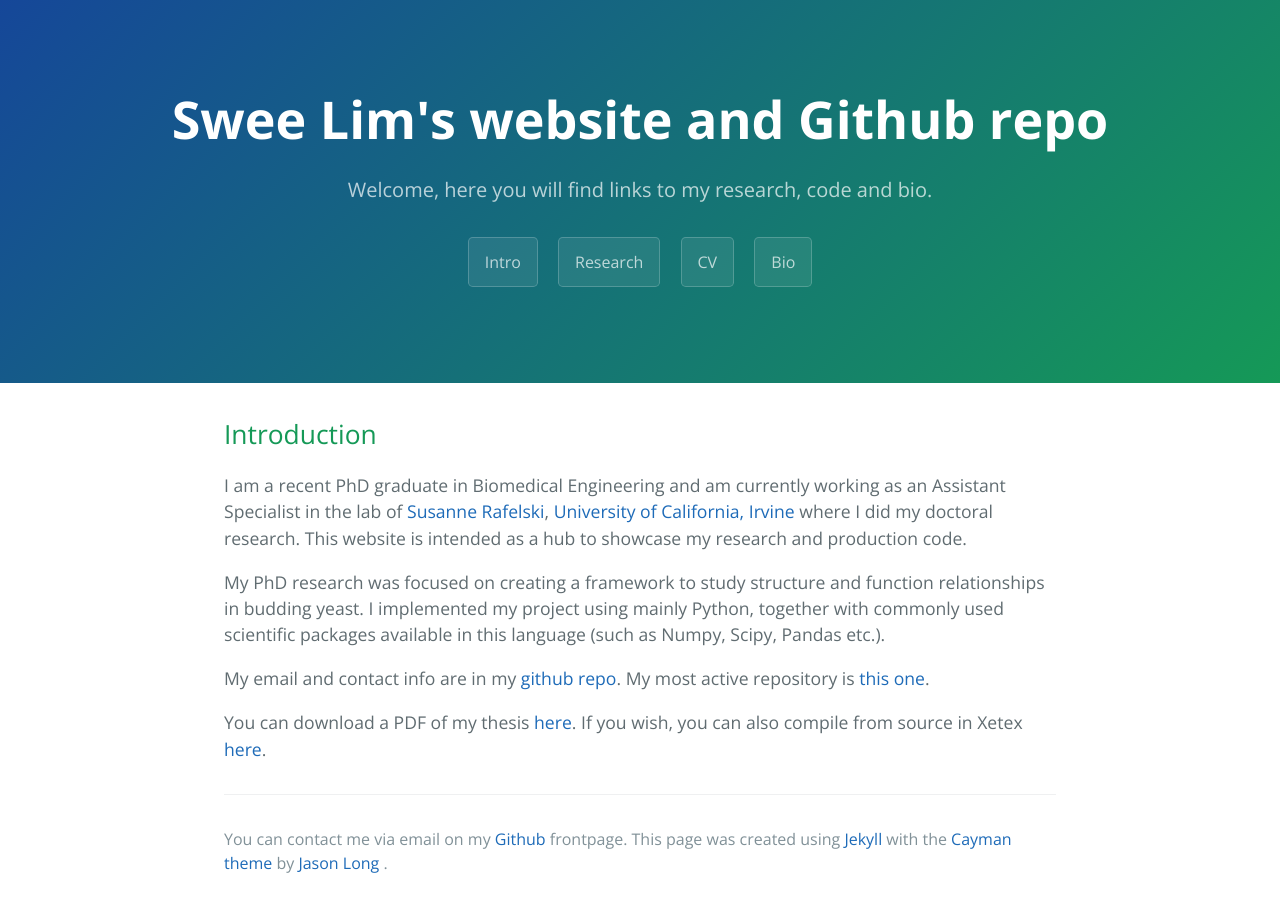
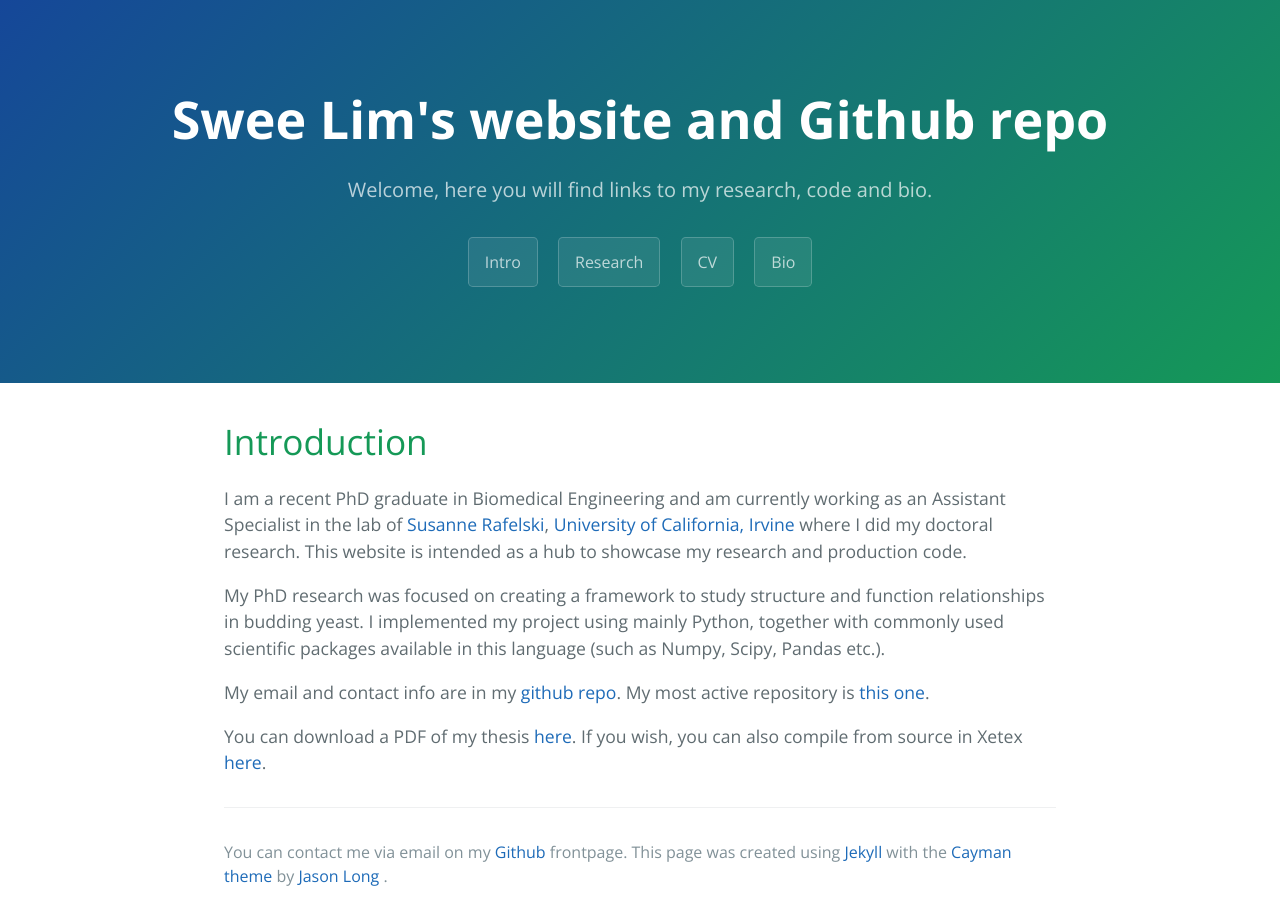
Before and after one commit to moosekaka/moosekaka.github.io, a Jekyll site: the page built from index.md, in a window 1280 px wide. Built offline with Jekyll 4.4.1, drawn with Linux system fonts in a browser that asks for light colours.

```diff
--- a/index.md
+++ b/index.md
@@ -2,7 +2,7 @@
 layout: default
 ---
 
-## Introduction
+# Introduction
 I am a recent PhD graduate in Biomedical Engineering and am currently working as an Assistant Specialist in the lab of [Susanne Rafelski](http://www.rafelski.com/susanne/Home.html), [University of California, Irvine](http://uci.edu) where I did my doctoral research. This website is intended as a hub to showcase my research and production code.
 
 My PhD research was focused on creating a framework to study structure and function relationships in budding yeast. I implemented my project using mainly Python, together with commonly used scientific packages available in this language (such as Numpy, Scipy, Pandas etc.).
```
Also changed, not shown: about/index.md (+1 -1 lines).
